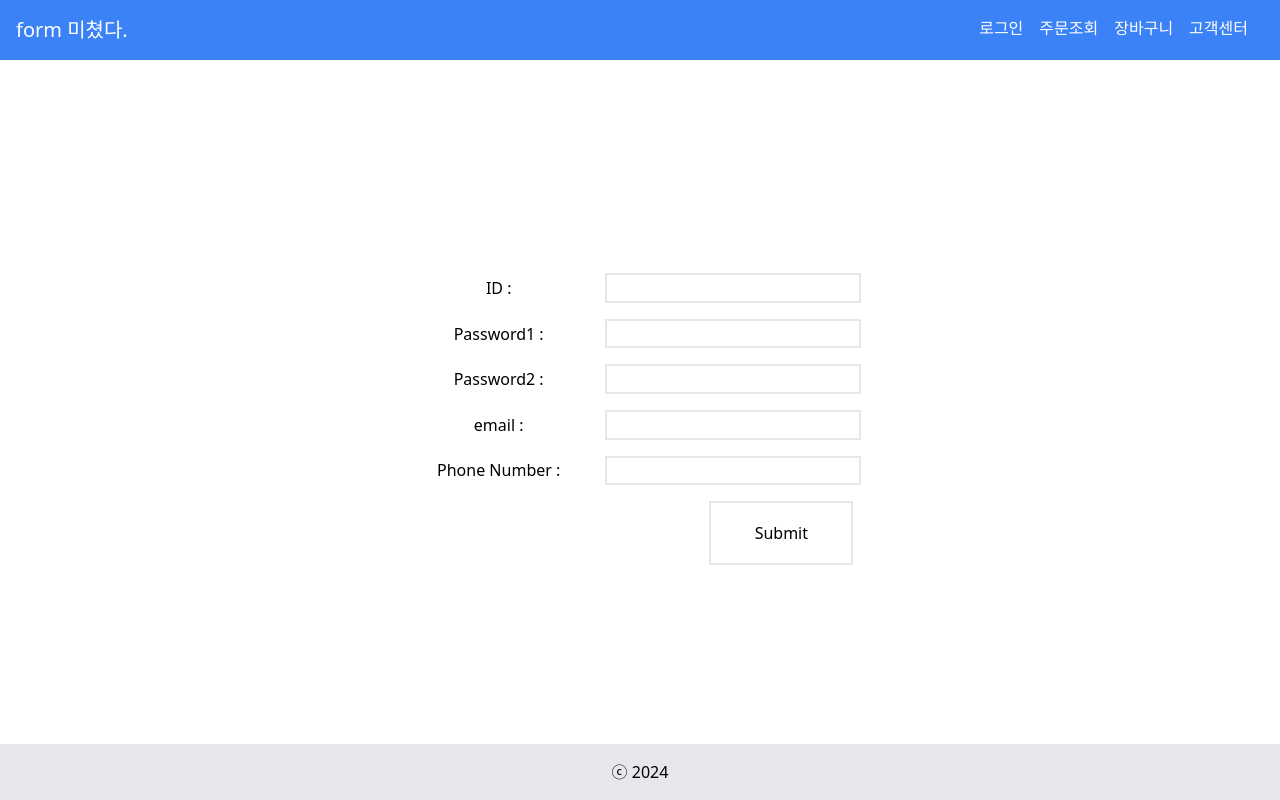
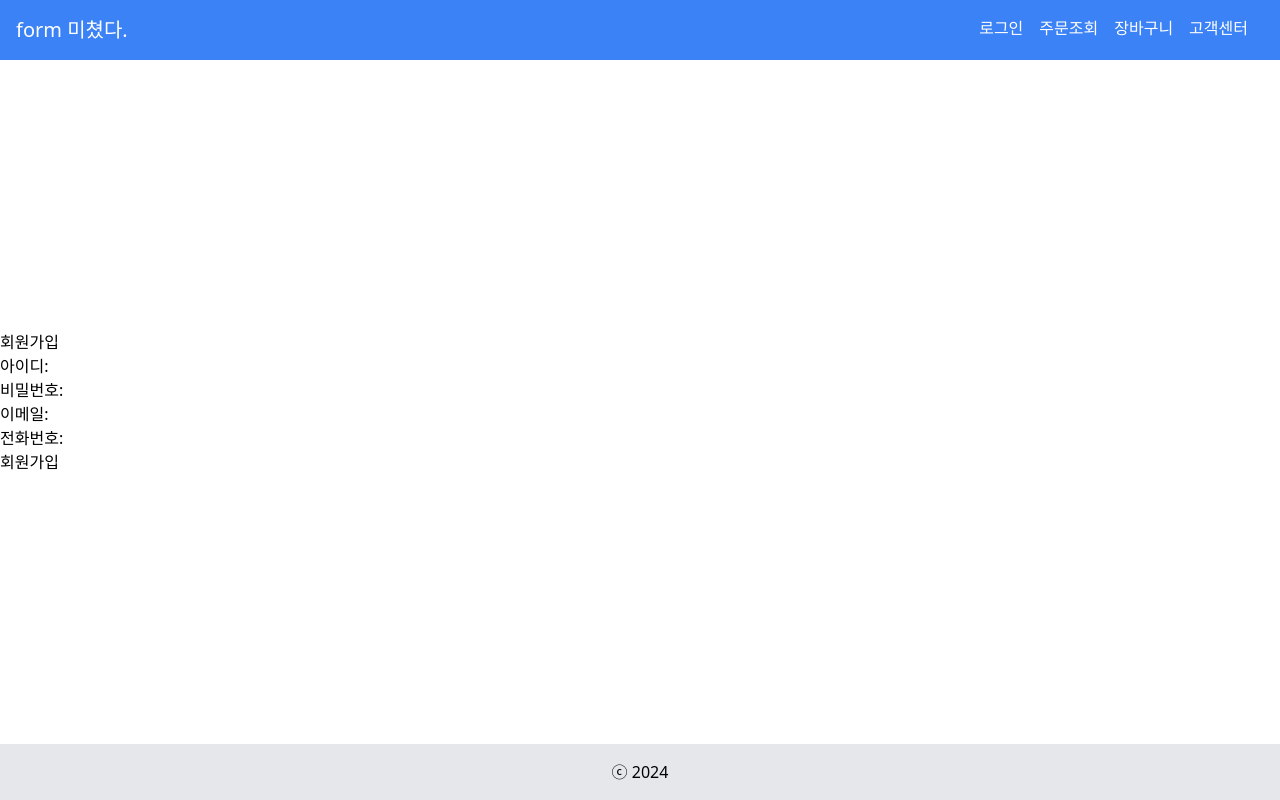
Before and after one commit to KDT-IaaS-Class-One-Group/KDT-IaaS-4team-ERP, a Next.js app: page /signup in a window 1280 px wide. Built offline with nearby package versions, Linux system fonts and the light colour scheme.

Commit message:
feat: 회원가입 시 데이터베이스로 데이터 잘 이동. 로그인시 오류가 있음.

```diff
--- a/app/(customer)/login/page.tsx
+++ b/app/(customer)/login/page.tsx
@@ -1,11 +1,50 @@
-import LoginHome from "@/app/components/Login/logincomponent";
+'use client'
 
-const Home = () => {
-  return (
-    <div className="w-screen h-screen flex justify-center items-center">
-      <LoginHome />
-    </div>
-  )
+import React, { useState, ChangeEvent } from 'react';
+
+interface FormData {
+  username: string;
+  password: string;
 }
 
-export default Home;
+const LoginComponent: React.FC = () => {
+  const [formData, setFormData] = useState<FormData>({
+    username: '',
+    password: '',
+  });
+
+  const handleInputChange = (e: ChangeEvent<HTMLInputElement>): void => {
+    setFormData({ ...formData, [e.target.name]: e.target.value });
+  };
+
+  const handleLogin = async (): Promise<void> => {
+    try {
+      console.log('Sending data to the server:', formData);
+      const response = await fetch('/api/login', {
+        method: 'POST',
+        headers: {
+          'Content-Type': 'application/json',
+        },
+        body: JSON.stringify(formData),
+      });
+
+      const data = await response.json();
+      console.log(data);
+    } catch (error) {
+      console.error('Error during login:', error);
+    }
+  };
+
+  return (
+    <div>
+      <h2>로그인</h2>
+      <label>아이디:</label>
+      <input type="text" name="username" onChange={handleInputChange} /><br />
+      <label>비밀번호:</label>
+      <input type="password" name="password" onChange={handleInputChange} /><br />
+      <button onClick={handleLogin}>로그인</button>
+    </div>
+  );
+};
+
+export default LoginComponent;
--- a/app/(customer)/signup/page.tsx
+++ b/app/(customer)/signup/page.tsx
@@ -1,11 +1,57 @@
-import SignUpHome from "../../components/Signup/SignUpHome";
+'use client'
 
-const Home = () => {
-  return (
-    <div className="w-screen h-screen flex justify-center items-center">
-      <SignUpHome />
-    </div>
-  )
+import React, { useState, ChangeEvent } from 'react';
+
+interface FormData {
+  username: string;
+  password: string;
+  email: string;
+  phoneNumber: string;
 }
 
-export default Home;
+const SignUpComponent: React.FC = () => {
+  const [formData, setFormData] = useState<FormData>({
+    username: '',
+    password: '',
+    email: '',
+    phoneNumber: '',
+  });
+
+  const handleInputChange = (e: ChangeEvent<HTMLInputElement>): void => {
+    setFormData({ ...formData, [e.target.name]: e.target.value });
+  };
+
+  const handleSignUp = async (): Promise<void> => {
+    try {
+      const response = await fetch('/api/signup', {
+        method: 'POST',
+        headers: {
+          'Content-Type': 'application/json',
+        },
+        body: JSON.stringify(formData),
+      });
+
+      const data = await response.json();
+      console.log(data);
+    } catch (error) {
+      console.error('Error during signup:', error);
+    }
+  };
+
+  return (
+    <div>
+      <h2>회원가입</h2>
+      <label>아이디:</label>
+      <input type="text" name="username" onChange={handleInputChange} /><br />
+      <label>비밀번호:</label>
+      <input type="password" name="password" onChange={handleInputChange} /><br />
+      <label>이메일:</label>
+      <input type="email" name="email" onChange={handleInputChange} /><br />
+      <label>전화번호:</label>
+      <input type="tel" name="phoneNumber" onChange={handleInputChange} /><br />
+      <button onClick={handleSignUp}>회원가입</button>
+    </div>
+  );
+};
+
+export default SignUpComponent;
```
Also changed, not shown: server.js (+5 -2 lines).
